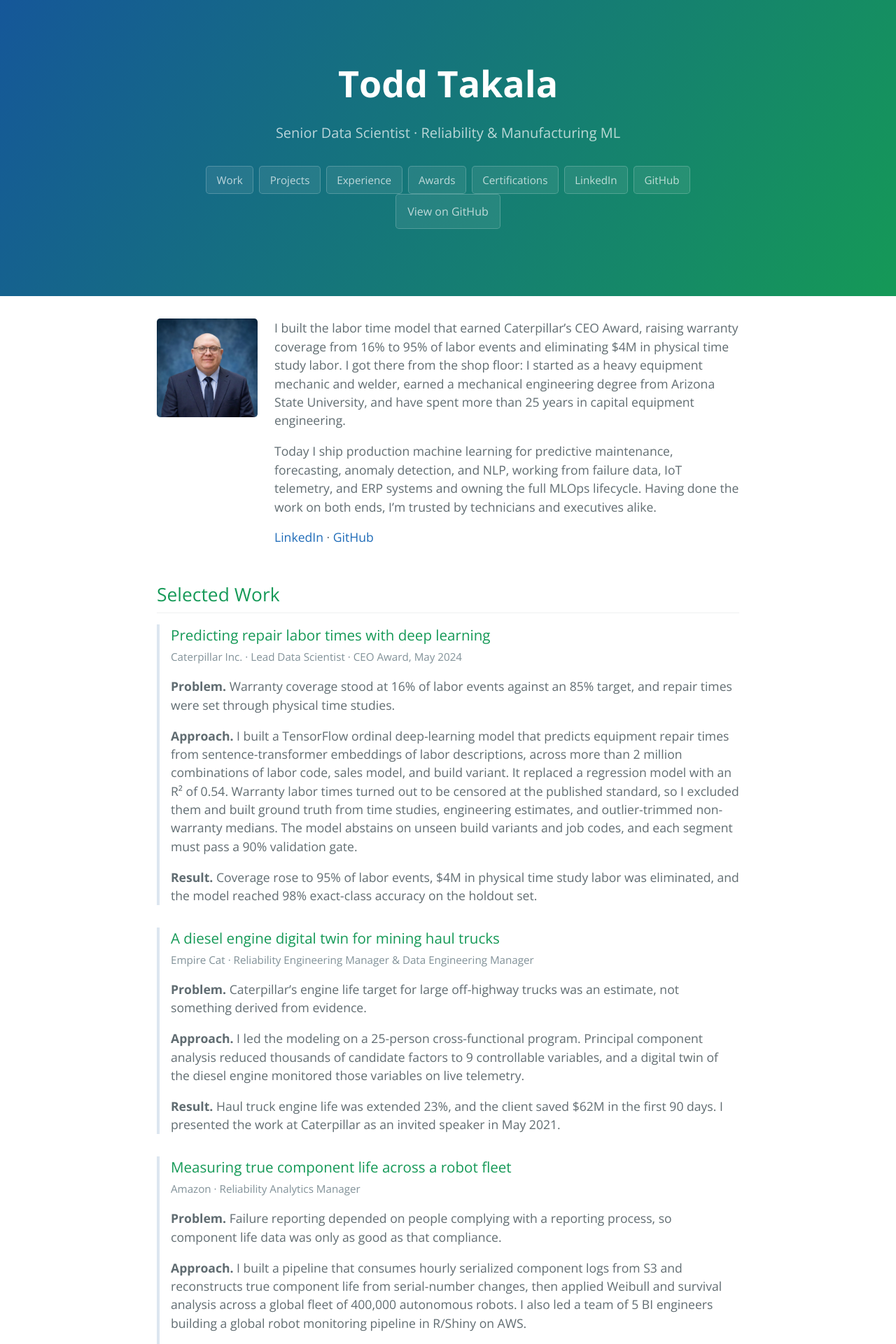
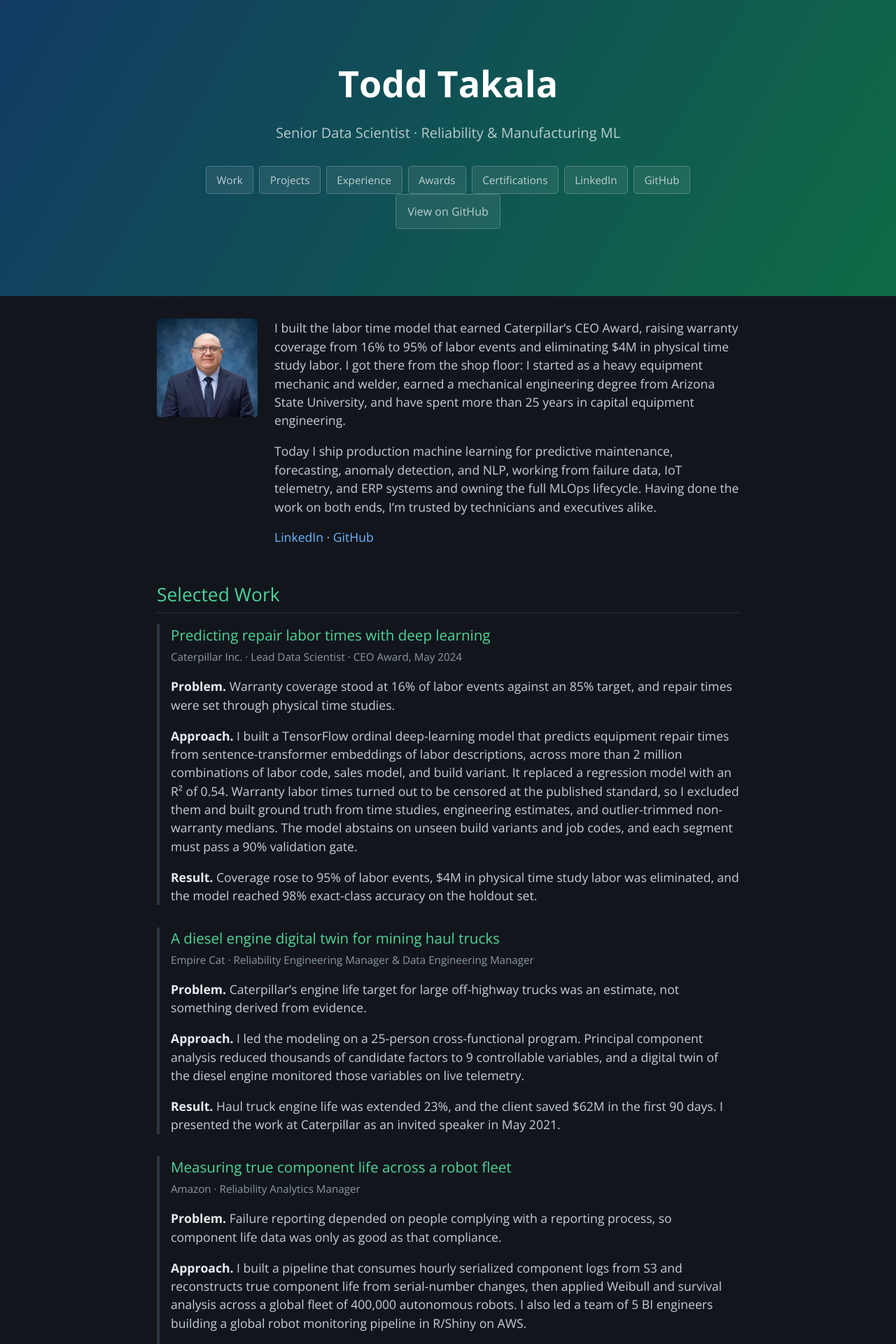
Before and after one commit to forloop11/portfolio, a Jekyll site: the page built from index.md, in a window 1280 px wide. Shown: the top 1920 px of the page at 70% size. Built offline with Jekyll 4.4.1, drawn with Linux system fonts in a browser that asks for light colours.

Commit message:
updated project gifs

```diff
--- a/_layouts/default.html
+++ b/_layouts/default.html
@@ -7,7 +7,7 @@
     <link rel="preconnect" href="https://fonts.gstatic.com">
     <link rel="preload" href="https://fonts.googleapis.com/css?family=Open+Sans:400,700&display=swap" as="style" type="text/css" crossorigin>
     <meta name="viewport" content="width=device-width, initial-scale=1">
-    <meta name="theme-color" content="#157878">
+    <meta name="theme-color" content="#12161c">
     <meta name="apple-mobile-web-app-status-bar-style" content="black-translucent">
     <link rel="stylesheet" href="{{ '/assets/css/style.css?v=' | append: site.github.build_revision | relative_url }}">
     {% include head-custom.html %}
--- a/assets/css/style.scss
+++ b/assets/css/style.scss
@@ -1,7 +1,53 @@
 ---
 ---
 
+// Dark palette. These override the theme's !default variables.
+$page-bg-color: #12161c;
+$surface-bg-color: #1a2028;
+
+$header-heading-color: #fff;
+$header-bg-color: #0e6b45;
+$header-bg-color-secondary: #123a63;
+
+$section-headings-color: #4fd39a;
+$body-text-color: #c5ced8;
+$body-link-color: #6cb6ff;
+$blockquote-text-color: #8b98a5;
+
+$code-bg-color: #1a2028;
+$code-text-color: #a9bccf;
+
+$border-color: #2d3642;
+$table-border-color: #2d3642;
+$hr-border-color: #262d37;
+
 @import 'jekyll-theme-cayman';
+
+html {
+  color-scheme: dark;
+}
+
+body {
+  background-color: $page-bg-color;
+}
+
+.main-content {
+  strong {
+    color: #e6ebf0;
+  }
+
+  table th {
+    color: #e6ebf0;
+    background-color: $surface-bg-color;
+  }
+
+  kbd {
+    color: $body-text-color;
+    background-color: $surface-bg-color;
+    border-color: $border-color;
+    box-shadow: inset 0 -1px 0 $border-color;
+  }
+}
 
 // Site-specific additions to the Cayman theme.
 
@@ -89,6 +135,7 @@
     display: flex;
     flex-direction: column;
     padding: 1rem;
+    background-color: $surface-bg-color;
     border: solid 1px $border-color;
     border-radius: 0.3rem;
 
```
Also changed, not shown: assets/demo.gif (added), assets/tutorial.gif (added).
